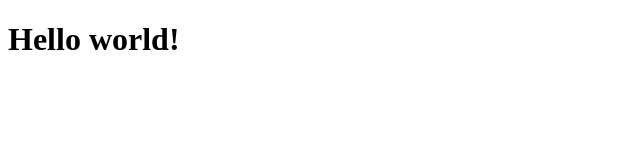
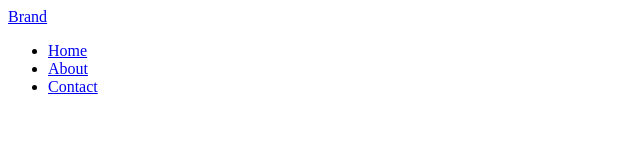
Before and after one commit to egsonweb/training, a plain HTML site: page test.html in a window 1280 px wide. Shown: the whole page, without its empty margins (0-640 px from the left). Drawn offline with Linux system fonts and the light colour scheme.

Commit message:
add navbar code

```diff
--- a/test.html
+++ b/test.html
@@ -8,7 +8,20 @@
 </head>
 <body>
   <div id="wrapper">
-    <h1>Hello world!</h1>
+    <nav class="navbar navbar-default">
+      <div class="container-fluid">
+        <div class="navbar-header">
+          <a href="#" class="navbar-brand">Brand</a>
+        </div>
+        <div class="navbar-collapse collapse">
+          <ul class="navbar-nav nav">
+            <li><a href="#">Home</a></li>
+            <li><a href="#">About</a></li>
+            <li><a href="#">Contact</a></li>
+          </ul>
+        </div>
+      </div>
+    </nav>
   </div>
 </body>
 </html>
```
